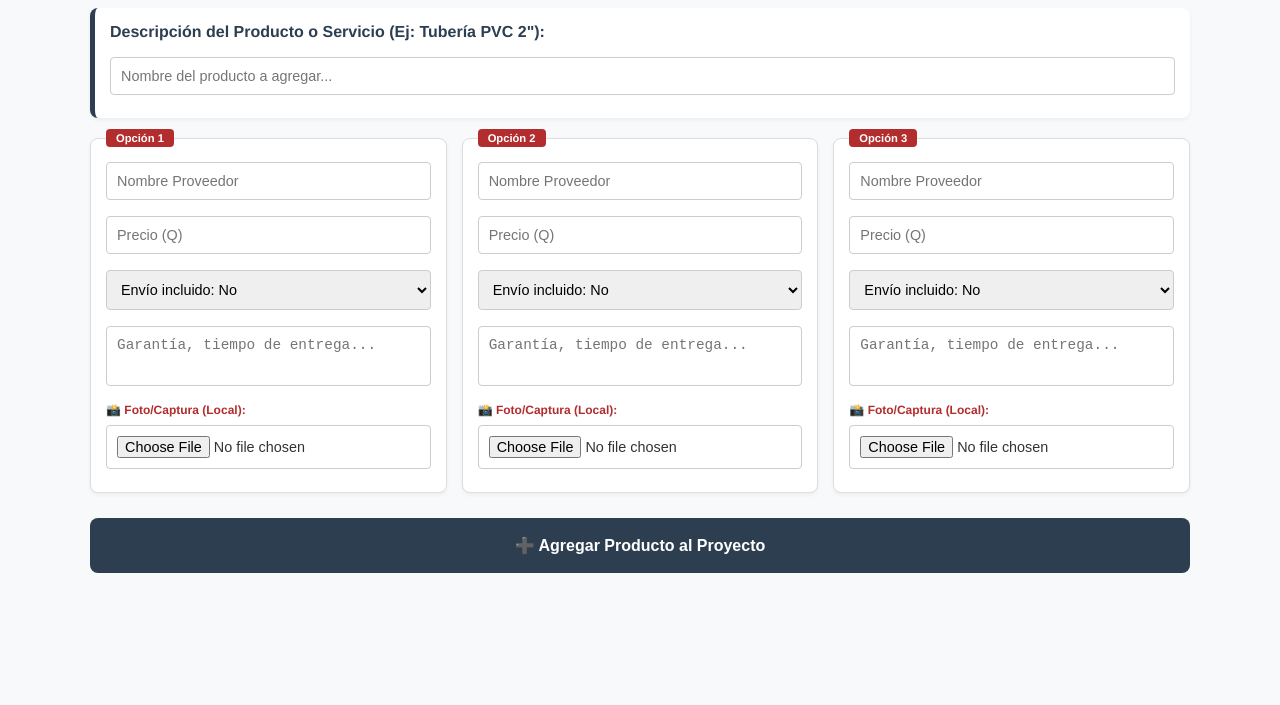
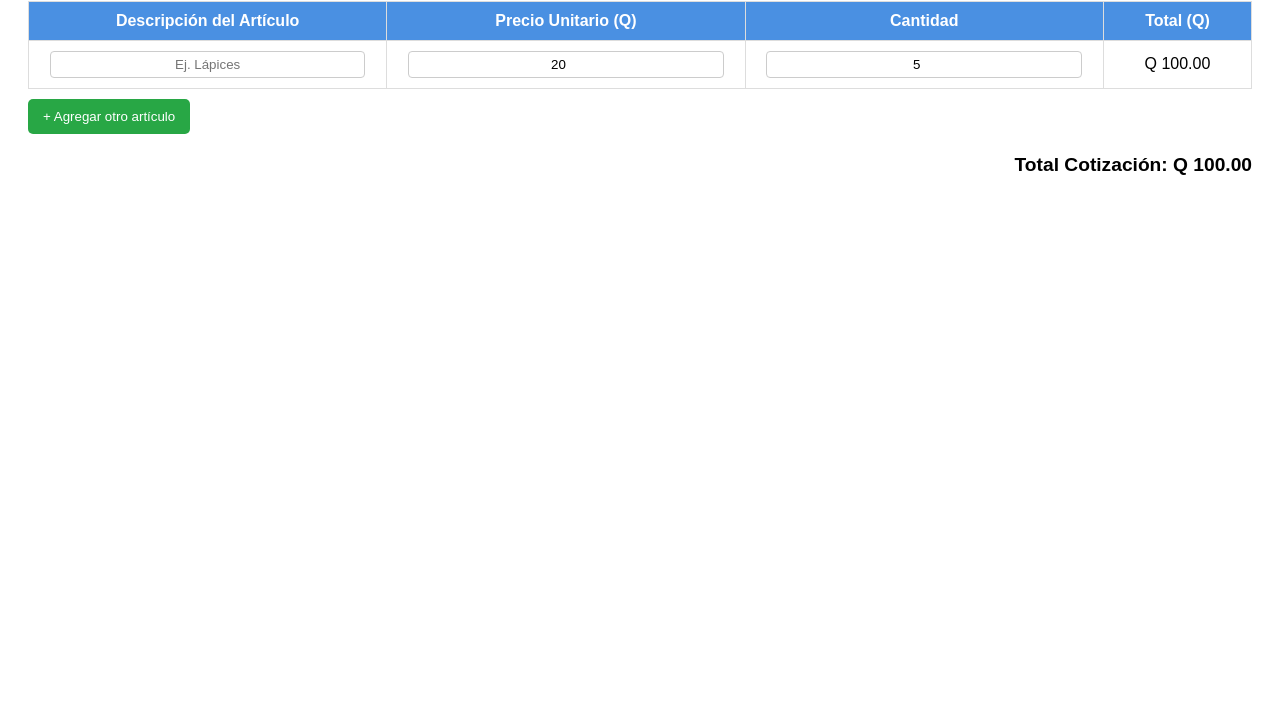
Before and after one commit to opesqueraa-ok/Asistente-de-Cotizaciones-SAMPSON, a plain HTML site: page index.html in a window 1280 px wide. Shown: the part 95-800 px from the top of the page. Drawn offline with Linux system fonts and the light colour scheme.

Commit message:
Update index.html

```diff
--- a/index.html
+++ b/index.html
@@ -2,96 +2,94 @@
 <html lang="es">
 <head>
     <meta charset="UTF-8">
-    <meta name="viewport" content="width=device-width, initial-scale=1.0">
-    <title>Cotizaciones</title>
-    <link rel="icon" type="image/jpeg" href="logo.jpeg">
-    <link rel="stylesheet" href="style.css">
+    <title>Cuadro Comparativo - SAMPSON</title>
+    <style>
+        body { font-family: Arial, sans-serif; padding: 20px; }
+        table { width: 100%; border-collapse: collapse; margin-top: 20px; }
+        th, td { border: 1px solid #ddd; padding: 10px; text-align: center; }
+        th { background-color: #4a90e2; color: white; }
+        input { width: 90%; padding: 5px; text-align: center; border: 1px solid #ccc; border-radius: 4px;}
+        .total-general { font-size: 1.2em; font-weight: bold; margin-top: 20px; text-align: right; }
+        button { padding: 10px 15px; background-color: #28a745; color: white; border: none; border-radius: 5px; cursor: pointer; margin-top: 10px;}
+        button:hover { background-color: #218838; }
+    </style>
 </head>
 <body>
-    <header>
-        <img src="logo.jpeg" alt="Logo Sampson" class="logo-img">
-        <div class="header-text">
-            <h2>CUADRO COMPARATIVO DE OFERTAS</h2>
-            <p>Departamento de Compras y Planificación</p>
-        </div>
-    </header>
 
-    <div class="container">
+    <h2>Asistente de Cotizaciones SAMPSON 🚀</h2>
 
-        <section id="form-section" class="no-print">
-            <div class="input-main">
-                <label>Descripción del Producto o Servicio (Ej: Tubería PVC 2"):</label>
-                <input type="text" id="prod-nombre" placeholder="Nombre del producto a agregar...">
-            </div>
+    <table id="tabla-cotizacion">
+        <thead>
+            <tr>
+                <th>Descripción del Artículo</th>
+                <th>Precio Unitario (Q)</th>
+                <th>Cantidad</th>
+                <th>Total (Q)</th>
+            </tr>
+        </thead>
+        <tbody id="cuerpo-tabla">
+            <tr>
+                <td><input type="text" placeholder="Ej. Lápices" class="descripcion"></td>
+                <td><input type="number" class="precio" value="20" min="0" step="0.01"></td>
+                <td><input type="number" class="cantidad" value="5" min="1"></td>
+                <td class="total-fila">Q 100.00</td>
+            </tr>
+        </tbody>
+    </table>
 
-            <div class="quotes-grid">
-                <div class="quote-card">
-                    <span class="badge">Opción 1</span>
-                    <input type="text" id="p1-nom" placeholder="Nombre Proveedor">
-                    <input type="number" id="p1-precio" placeholder="Precio (Q)">
-                    <select id="p1-envio">
-                        <option value="No">Envío incluido: No</option>
-                        <option value="Sí">Envío incluido: Sí</option>
-                    </select>
-                    <textarea id="p1-obs" placeholder="Garantía, tiempo de entrega..."></textarea>
-                    <label class="file-label">📸 Foto/Captura (Local):</label>
-                    <input type="file" id="p1-file" accept="image/*">
-                </div>
+    <button onclick="agregarFila()">+ Agregar otro artículo</button>
 
-                <div class="quote-card">
-                    <span class="badge">Opción 2</span>
-                    <input type="text" id="p2-nom" placeholder="Nombre Proveedor">
-                    <input type="number" id="p2-precio" placeholder="Precio (Q)">
-                    <select id="p2-envio">
-                        <option value="No">Envío incluido: No</option>
-                        <option value="Sí">Envío incluido: Sí</option>
-                    </select>
-                    <textarea id="p2-obs" placeholder="Garantía, tiempo de entrega..."></textarea>
-                    <label class="file-label">📸 Foto/Captura (Local):</label>
-                    <input type="file" id="p2-file" accept="image/*">
-                </div>
+    <div class="total-general">
+        Total Cotización: <span id="gran-total">Q 100.00</span>
+    </div>
 
-                <div class="quote-card">
-                    <span class="badge">Opción 3</span>
-                    <input type="text" id="p3-nom" placeholder="Nombre Proveedor">
-                    <input type="number" id="p3-precio" placeholder="Precio (Q)">
-                    <select id="p3-envio">
-                        <option value="No">Envío incluido: No</option>
-                        <option value="Sí">Envío incluido: Sí</option>
-                    </select>
-                    <textarea id="p3-obs" placeholder="Garantía, tiempo de entrega..."></textarea>
-                    <label class="file-label">📸 Foto/Captura (Local):</label>
-                    <input type="file" id="p3-file" accept="image/*">
-                </div>
-            </div>
+    <script>
+        // Función principal que calcula los totales
+        function calcularTotales() {
+            let granTotal = 0;
+            // Seleccionamos todas las filas de la tabla
+            const filas = document.querySelectorAll('#cuerpo-tabla tr');
 
-            <button onclick="agregarProducto()" class="main-btn" id="btn-agregar">
-                ➕ Agregar Producto al Proyecto
-            </button>
-        </section>
+            filas.forEach(fila => {
+                // Obtenemos los valores de precio y cantidad de la fila actual
+                const precio = parseFloat(fila.querySelector('.precio').value) || 0;
+                const cantidad = parseFloat(fila.querySelector('.cantidad').value) || 0;
 
-        <section id="project-section">
-            <div id="fecha-contenedor" class="hidden">
-                <p><b>Fecha de emisión:</b> <span id="fecha-hoy"></span></p>
-            </div>
+                // Multiplicamos
+                const totalFila = precio * cantidad;
 
-            <div id="tablas-container"></div>
+                // Actualizamos el texto de esa fila
+                fila.querySelector('.total-fila').textContent = 'Q ' + totalFila.toFixed(2);
 
-            <div class="signature-area hidden" id="firma-area">
-                <div class="sig-box">
-                    <div class="line"></div>
-                    <p>Firma de Autorización</p>
-                    <p class="small">Dirección Técnica / Gerencia</p>
-                </div>
-            </div>
-        </section>
+                // Sumamos al total general
+                granTotal += totalFila;
+            });
 
-        <div class="actions no-print hidden" id="print-actions">
-            <button onclick="window.print()" class="print-btn">🖨️ Imprimir Proyecto Completo</button>
-            <button onclick="location.reload()" class="reset-btn">🗑️ Empezar Nuevo Proyecto</button>
-        </div>
+            // Actualizamos el gran total en pantalla
+            document.getElementById('gran-total').textContent = 'Q ' + granTotal.toFixed(2);
+        }
 
-    </div>
+        // Función para agregar una nueva fila vacía
+        function agregarFila() {
+            const tbody = document.getElementById('cuerpo-tabla');
+            const nuevaFila = document.createElement('tr');
+            nuevaFila.innerHTML = `
+                <td><input type="text" placeholder="Nuevo artículo" class="descripcion"></td>
+                <td><input type="number" class="precio" value="0" min="0" step="0.01"></td>
+                <td><input type="number" class="cantidad" value="1" min="1"></td>
+                <td class="total-fila">Q 0.00</td>
+            `;
+            tbody.appendChild(nuevaFila);
+        }
+
+        // Escuchamos cualquier cambio en la tabla (si el usuario teclea números nuevos)
+        document.getElementById('tabla-cotizacion').addEventListener('input', function(e) {
+            // Solo calculamos si lo que cambió fue el precio o la cantidad
+            if (e.target.classList.contains('precio') || e.target.classList.contains('cantidad')) {
+                calcularTotales();
+            }
+        });
+    </script>
+
 </body>
-<script src="script.js"></script>
 </html>
```
